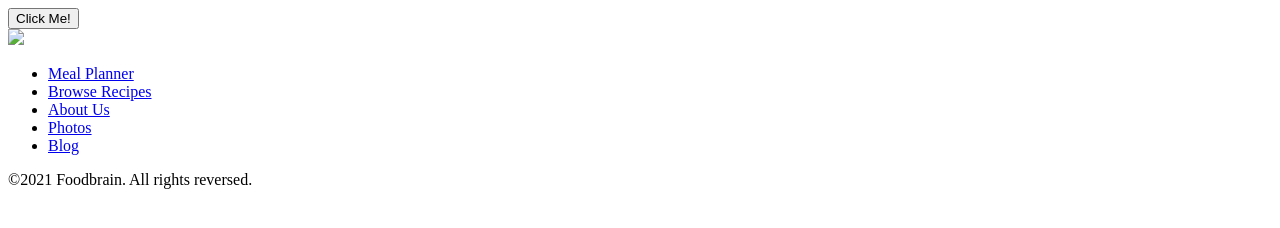
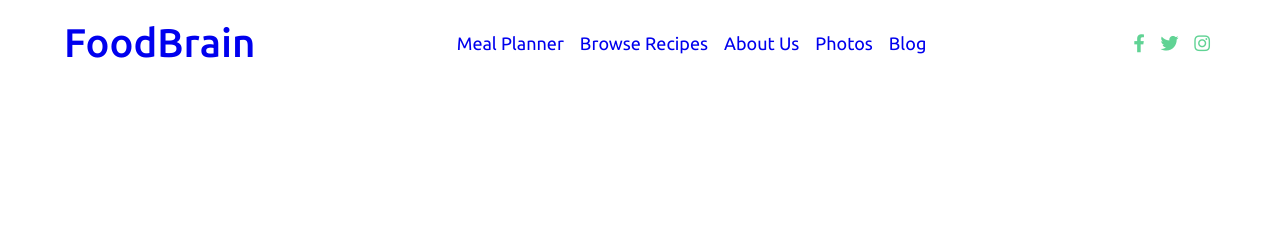
Before and after one commit to itsRickyP23/Foodbrain, a plain HTML site: page index.html in a window 1280 px wide. Drawn offline with Linux system fonts and the light colour scheme.

Commit message:
Navbar + automatic light mode/dark mode switch

```diff
--- a/index.html
+++ b/index.html
@@ -5,24 +5,24 @@
     <meta http-equiv="X-UA-Compatible" content="IE=edge" />
     <meta name="viewport" content="width=device-width, initial-scale=1.0" />
     <title>Foodbrain</title>
-    <link rel="shortcut icon" href="images/logoTransparent.png" />
-    <link rel="stylesheet" href="style.css"/>
-    <button type="button">Click Me!</button>
+    <!-- FontAwesome CDN Link -->
+    <link
+      rel="stylesheet"
+      href="https://cdnjs.cloudflare.com/ajax/libs/font-awesome/5.15.2/css/all.min.css"
+    />
+
+    <link id="theme" rel="stylesheet" type="text/css" href="style.css" />
+    <link id="favicon" rel="shortcut icon" href="images/logoLightMode.png" />
+    <script src="stylesheet.js" defer></script>
   </head>
   <body>
-    <script>
-      window
-        .matchMedia("(prefers-color-scheme: dark)")
-        .addEventListener("change", (e) => {
-        //   const newColorScheme = e.matches ? "dark" : "light";
-        console.log("bruh");
-        });
-    </script>
     <!-- Navigation Menu-->
     <header>
       <nav>
         <div class="navbar">
-          <img src="images/logoTransparent.png" id="navlogo" />
+          <!-- <div class= "navlogo"><img src="images/logoTransparent.png"/></div> -->
+          <!-- The Logo Name is temporary cuz its real hard to size the freaking logo image in a nav bar -->
+          <div class="logo"><a href="#">FoodBrain</a></div>
           <ul class="menu">
             <li><a href="#mealplanner">Meal Planner</a></li>
             <li><a href="#browse">Browse Recipes</a></li>
@@ -30,12 +30,17 @@
             <li><a href="#photos">Photos</a></li>
             <li><a href="#blog">Blog</a></li>
           </ul>
+          <div class="media-icons">
+            <a href="#"><i class="fab fa-facebook-f"></i></a>
+            <a href="#"><i class="fab fa-twitter"></i></a>
+            <a href="#"><i class="fab fa-instagram"></i></a>
+          </div>
         </div>
       </nav>
     </header>
     <main></main>
-    <footer>
+    <!-- <footer>
       <p>©2021 Foodbrain. All rights reversed.</p>
-    </footer>
+    </footer> -->
   </body>
 </html>
--- a/style.css
+++ b/style.css
@@ -1,7 +1,46 @@
-img{
-    width: 3%;
+/* Google Font CDN Link */
+@import url('https://fonts.googleapis.com/css2?family=Poppins:wght@400;500;600;700&family=Ubuntu:wght@400;500;700&display=swap');
+*{
+  margin: 0;
+  padding: 0;
+  box-sizing: border-box;
+  text-decoration: none;
 }
 
+/*Navigation Menu CSS */
 nav {
-    psoti
+    position: fixed;
+    width: 100%;
+    padding: 20px 0;
+    font-family: 'Ubuntu', 'sans-serif';
 }
+
+nav .navbar{
+    width: 90%;
+    margin: auto;
+    display: flex;
+    align-items: center;
+    justify-content: space-between;
+}
+nav .navbar .logo{
+    font-size: 40px;
+    font-weight: 500;
+    color: rgba(96, 211, 148);
+}
+
+nav .navbar .menu{
+    display: flex;
+}
+nav .navbar .menu li{
+    margin: 0 8px;
+    list-style: none;
+    /* Center navigation font customizer thingy */
+    font-size: 18px;
+    font-size: 500;
+    color: rgba(255, 217, 125);
+}
+.navbar .media-icons a{
+    font-size: 18px;
+    margin: 0 6px;
+    color: rgba(96, 211, 148);
+}
--- /dev/null
+++ b/styleDark.css
@@ -0,0 +1,10 @@
+img{
+    width: 3%;
+}
+
+/*Navigation Menu CSS */
+nav {
+    position: fixed;
+    width: 100%;
+    padding: 20px 0;
+}
--- /dev/null
+++ b/stylesheet.js
@@ -0,0 +1,30 @@
+var theme = document.getElementById('theme');
+var favicon = document.getElementById('favicon');
+
+if (window.matchMedia && window.matchMedia("(prefers-color-scheme: light)").matches) {
+  lightMode();
+} else {
+  darkMode();
+}
+
+window.matchMedia("(prefers-color-scheme: dark)").addEventListener("change", (e) => {
+  const newColorScheme = e.matches ? "dark" : "light";
+  if (newColorScheme == "light") {
+    lightMode();
+  }
+  else {
+    darkMode();
+  }
+});
+
+function lightMode() {
+  theme.setAttribute('href', 'style.css');
+  favicon.setAttribute('href', 'images/logoLightMode.png');
+  console.log("light");
+}
+
+function darkMode() {
+  theme.setAttribute('href', 'style.css');
+  favicon.setAttribute('href', 'images/logoDarkMode.png');
+  console.log("dark");
+}
```
